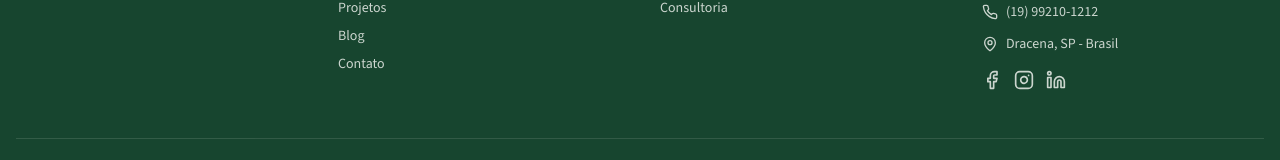
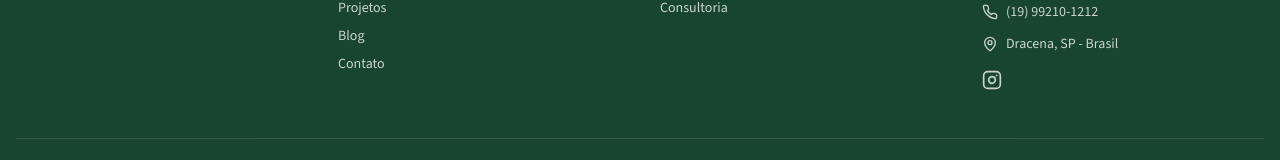
Before and after one commit to ninhoslk/ecosbiosite1, a React (Vite) app: page /#/projetos in a window 1280 px wide. Before the commit this address led to /#/servicos. Shown: the part 2979-3139 px from the top of the page. Built offline with nearby package versions, Linux system fonts and the light colour scheme; the HTML template or start-up script is replaced by a standard one.

Commit message:
Update src/components/layout/Footer.tsx

```diff
--- a/src/components/layout/Footer.tsx
+++ b/src/components/layout/Footer.tsx
@@ -1,5 +1,5 @@
 import { Link } from "react-router-dom";
-import { Leaf, Mail, Phone, MapPin, Facebook, Instagram, Linkedin } from "lucide-react";
+import { Leaf, Mail, Phone, MapPin, Instagram } from "lucide-react";
 
 const Footer = () => {
   return (
@@ -60,17 +60,11 @@ const Footer = () => {
                 Dracena, SP - Brasil
               </li>
             </ul>
-            <div className="flex gap-3 mt-4">
-              <a href="#" className="opacity-80 hover:opacity-100 transition-opacity" aria-label="Facebook">
-                <Facebook className="h-5 w-5" />
-              </a>
-              <a href="#" className="opacity-80 hover:opacity-100 transition-opacity" aria-label="Instagram">
-                <Instagram className="h-5 w-5" />
-              </a>
-              <a href="#" className="opacity-80 hover:opacity-100 transition-opacity" aria-label="LinkedIn">
-                <Linkedin className="h-5 w-5" />
-              </a>
-            </div>
+              <div className="flex gap-3 mt-4">
+                <a href="https://www.instagram.com/ecosbio_." target="_blank" rel="noopener noreferrer" className="opacity-80 hover:opacity-100 transition-opacity" aria-label="Instagram">
+                  <Instagram className="h-5 w-5" />
+                </a>
+              </div>
           </div>
         </div>
 
```
